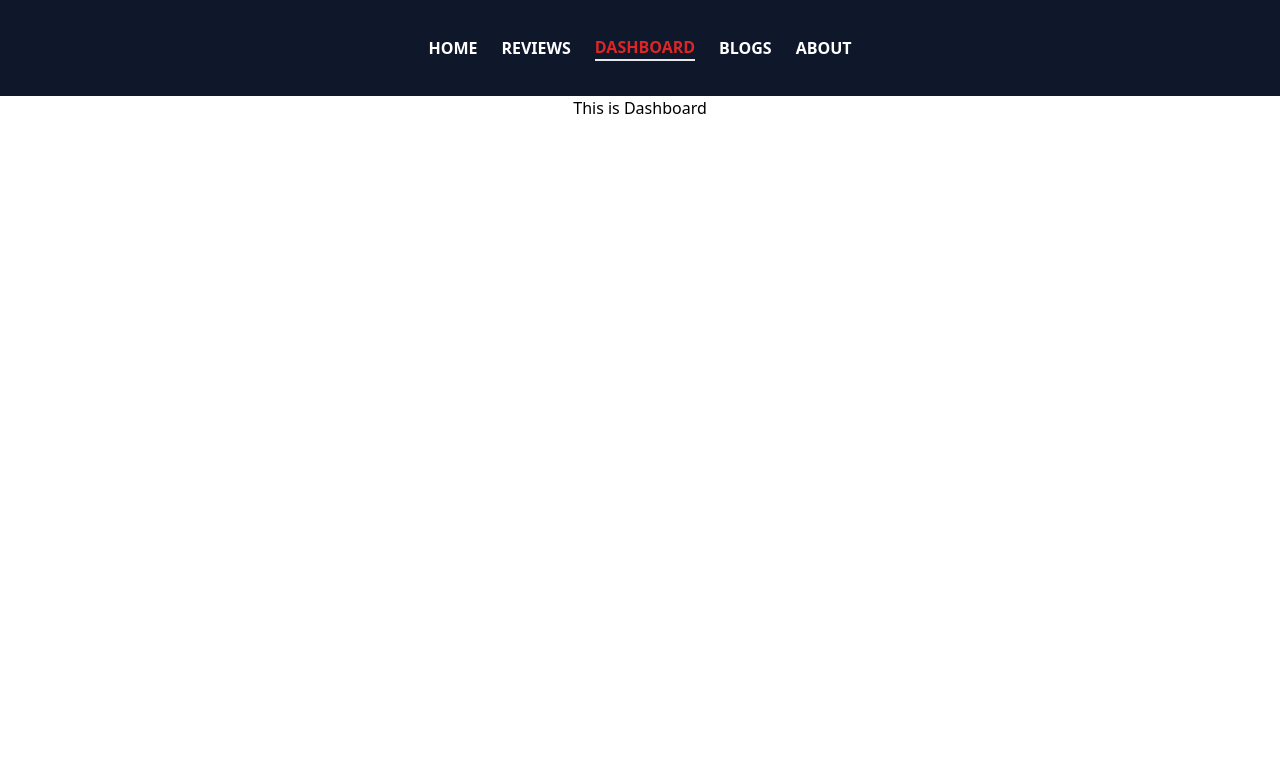
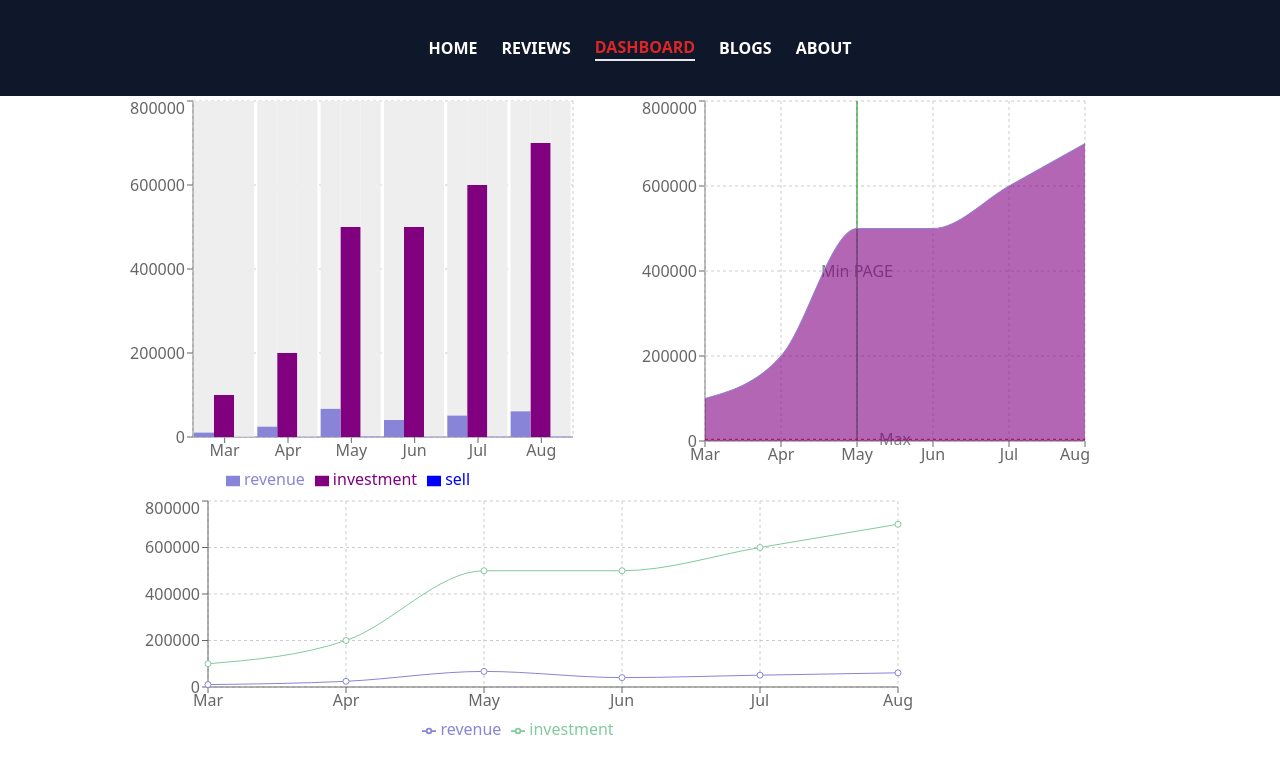
Before and after one commit to ifty03/assignment-9, a React (Create React App) app: page /dashboard in a window 1280 px wide. Shown: the top 774 px of the page. Built offline with nearby package versions, Linux system fonts and the light colour scheme.

Commit message:
dashboard added

```diff
--- a/src/Components/DashBoard/Chart1/Chart1.js
+++ b/src/Components/DashBoard/Chart1/Chart1.js
@@ -0,0 +1,35 @@
+import React from "react";
+import {
+  Bar,
+  BarChart,
+  CartesianGrid,
+  Legend,
+  Tooltip,
+  XAxis,
+  YAxis,
+} from "recharts";
+import useChart from "../../hooks/chart";
+
+const Chart1 = () => {
+  const [data, setData] = useChart();
+  return (
+    <div>
+      <BarChart width={450} height={400} data={data} barSize={20}>
+        <XAxis dataKey="month" />
+        <YAxis />
+        <Tooltip />
+        <Legend />
+        <CartesianGrid strokeDasharray="3 3" />
+        <Bar dataKey={"revenue"} fill="#8884d8" background={{ fill: "#eee" }} />
+        <Bar
+          dataKey={"investment"}
+          fill="#800080"
+          background={{ fill: "#eee" }}
+        />
+        <Bar dataKey={"sell"} fill="#0000FF" background={{ fill: "#eee" }} />
+      </BarChart>
+    </div>
+  );
+};
+
+export default Chart1;
--- /dev/null
+++ b/src/Components/DashBoard/Chart2/Chart2.js
@@ -0,0 +1,33 @@
+import React from "react";
+import {
+  Area,
+  AreaChart,
+  CartesianGrid,
+  ReferenceLine,
+  Tooltip,
+  XAxis,
+  YAxis,
+} from "recharts";
+import useChart from "../../hooks/chart";
+
+const Chart2 = () => {
+  const [data, setData] = useChart();
+  return (
+    <AreaChart width={450} height={380} data={data} barSize={20}>
+      <XAxis dataKey="month" />
+      <YAxis />
+      <Tooltip />
+      <CartesianGrid strokeDasharray="3 3" />
+      <ReferenceLine x="May" stroke="green" label="Min PAGE" />
+      <ReferenceLine y={4000} label="Max" stroke="red" strokeDasharray="3 3" />
+      <Area
+        type="monotone"
+        dataKey="investment"
+        stroke="#8884d8"
+        fill="#800080"
+      />
+    </AreaChart>
+  );
+};
+
+export default Chart2;
--- /dev/null
+++ b/src/Components/DashBoard/Chart3/Chart3.js
@@ -0,0 +1,33 @@
+import React from "react";
+import {
+  CartesianGrid,
+  Legend,
+  Line,
+  LineChart,
+  Tooltip,
+  XAxis,
+  YAxis,
+} from "recharts";
+import useChart from "../../hooks/chart";
+
+const Chart3 = () => {
+  const [data, setData] = useChart();
+  return (
+    <LineChart
+      width={800}
+      height={250}
+      data={data}
+      margin={{ top: 5, right: 30, left: 20, bottom: 5 }}
+    >
+      <CartesianGrid strokeDasharray="3 3" />
+      <XAxis dataKey="month" />
+      <YAxis />
+      <Tooltip />
+      <Legend />
+      <Line type="monotone" dataKey="revenue" stroke="#8884d8" />
+      <Line type="monotone" dataKey="investment" stroke="#82ca9d" />
+    </LineChart>
+  );
+};
+
+export default Chart3;
--- a/src/Components/DashBoard/DashBoard.js
+++ b/src/Components/DashBoard/DashBoard.js
@@ -1,9 +1,16 @@
 import React from "react";
+import Chart1 from "./Chart1/Chart1";
+import Chart2 from "./Chart2/Chart2";
+import Chart3 from "./Chart3/Chart3";
 
 const DashBoard = () => {
   return (
-    <div>
-      <h2>This is Dashboard</h2>
+    <div className="">
+      <div className="grid grid-cols-2 w-4/5 mx-auto">
+        <Chart1></Chart1>
+        <Chart2></Chart2>
+        <Chart3></Chart3>
+      </div>
     </div>
   );
 };
```
